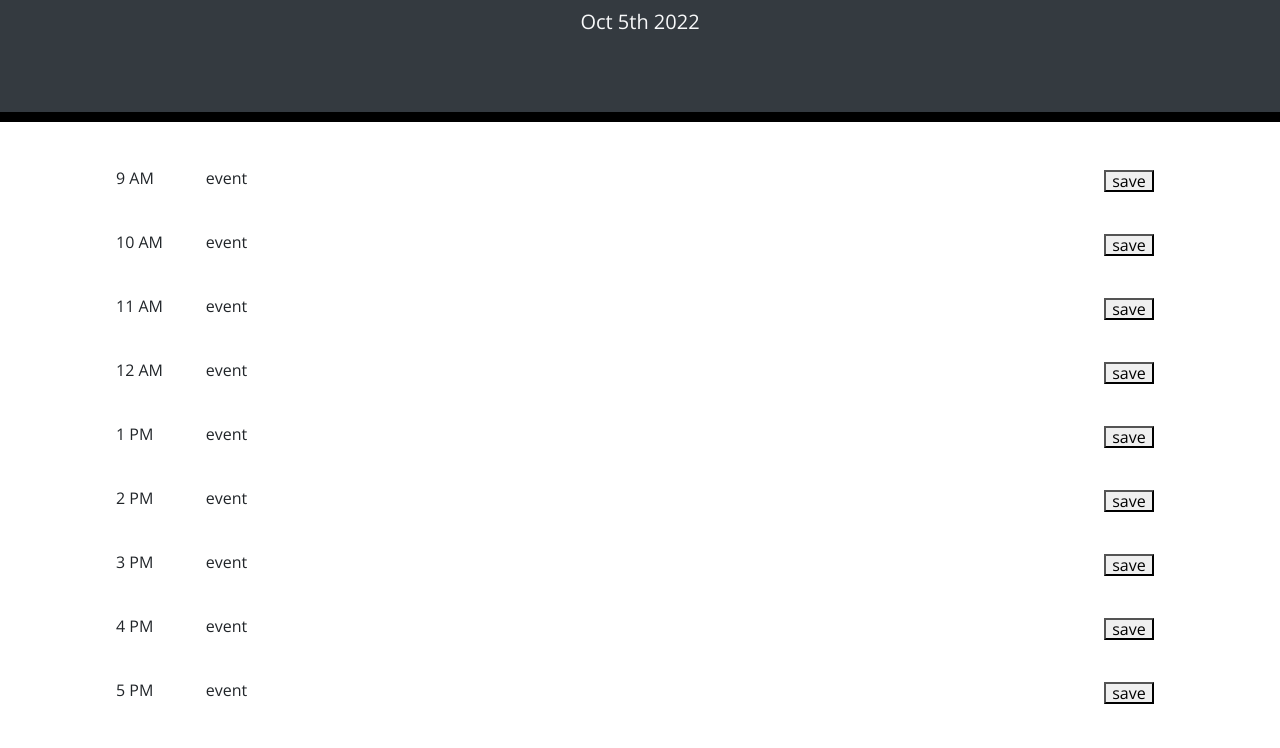
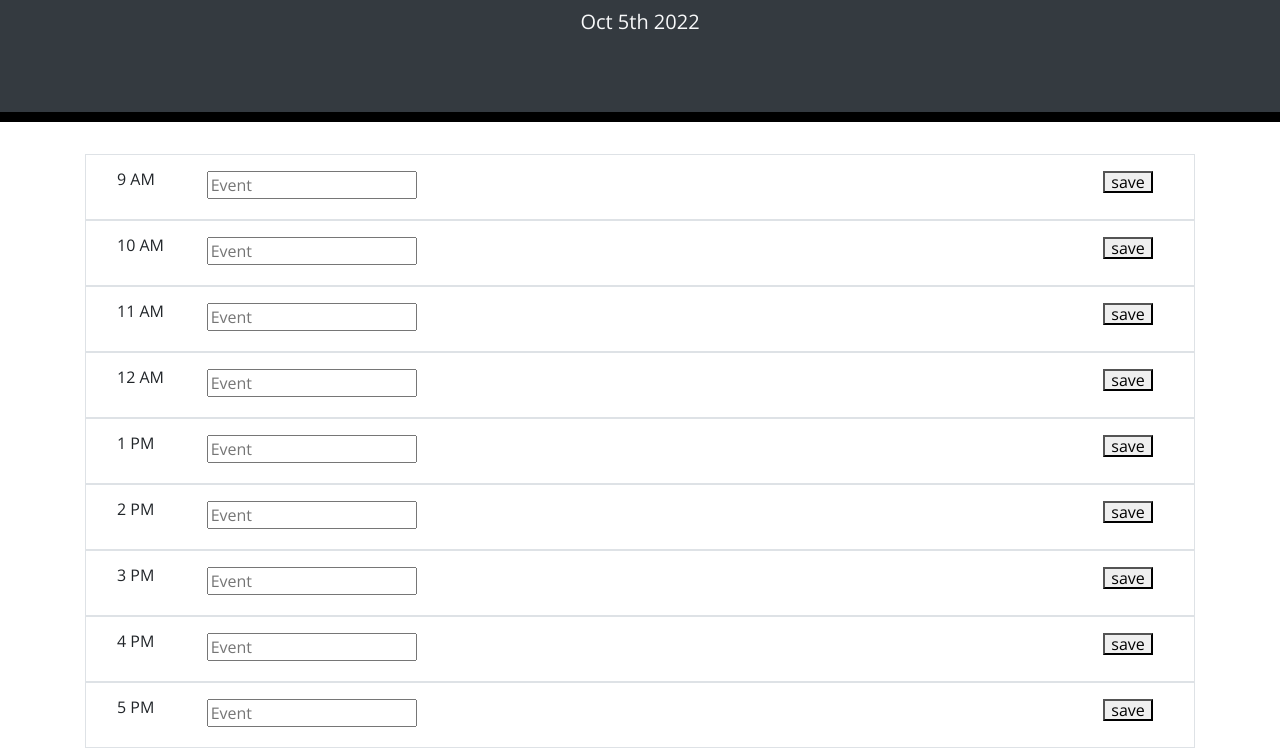
Before and after one commit to amassey42/work-day-scheduler, a plain HTML site: page index.html in a window 1280 px wide. Shown: the part 182-930 px from the top of the page. Drawn offline with nearby package versions, Linux system fonts and the light colour scheme.

Commit message:
added text inputs with placeholder text

```diff
--- a/index.html
+++ b/index.html
@@ -34,49 +34,58 @@
     </header>
     <div class="container">
       <!-- Timeblocks go here -->
-        <div class="col d-flex p-3">
+        <div class="col d-flex p-3 border">
           <div class="col-1 justify-content-center"><p>9 AM</p></div>
-          <div class="col-10 justify-content-center"><p>event</p></div>
+          <div class="col-10 justify-content-center"><input type="
+            text" placeholder="Event"></input></div>
           <div class="col-1 justify-content-center"><button>save</button></div>
         </div>
-        <div class="col d-flex p-3">
+        <div class="col d-flex p-3 border">
           <div class="col-1 justify-content-center"><p>10 AM</p></div>
-          <div class="col-10 justify-content-center"><p>event</p></div>
+          <div class="col-10 justify-content-center"><input type="
+            text" placeholder="Event"></input></div>
           <div class="col-1 justify-content-center"><button>save</button></div>
         </div>
-        <div class="col d-flex p-3">
+        <div class="col d-flex p-3 border">
           <div class="col-1 justify-content-center"><p>11 AM</p></div>
-          <div class="col-10 justify-content-center"><p>event</p></div>
+          <div class="col-10 justify-content-center"><input type="
+            text" placeholder="Event"></input></div>
           <div class="col-1 justify-content-center"><button>save</button></div>
         </div>
-        <div class="col d-flex p-3">
+        <div class="col d-flex p-3 border">
           <div class="col-1 justify-content-center"><p>12 AM</p></div>
-          <div class="col-10 justify-content-center"><p>event</p></div>
+          <div class="col-10 justify-content-center"><input type="
+            text" placeholder="Event"></input></div>
           <div class="col-1 justify-content-center"><button>save</button></div>
         </div>
-        <div class="col d-flex p-3">
+        <div class="col d-flex p-3 border">
           <div class="col-1 justify-content-center"><p>1 PM</p></div>
-          <div class="col-10 justify-content-center"><p>event</p></div>
+          <div class="col-10 justify-content-center"><input type="
+            text" placeholder="Event"></input></div>
           <div class="col-1 justify-content-center"><button>save</button></div>
         </div>
-        <div class="col d-flex p-3">
+        <div class="col d-flex p-3 border">
           <div class="col-1 justify-content-center"><p>2 PM</p></div>
-          <div class="col-10 justify-content-center"><p>event</p></div>
+          <div class="col-10 justify-content-center"><input type="
+            text" placeholder="Event"></input></div>
           <div class="col-1 justify-content-center"><button>save</button></div>
         </div>
-        <div class="col d-flex p-3">
+        <div class="col d-flex p-3 border">
           <div class="col-1 justify-content-center"><p>3 PM</p></div>
-          <div class="col-10 justify-content-center"><p>event</p></div>
+          <div class="col-10 justify-content-center"><input type="
+            text" placeholder="Event"></input></div>
           <div class="col-1 justify-content-center"><button>save</button></div>
         </div>
-        <div class="col d-flex p-3">
+        <div class="col d-flex p-3 border">
           <div class="col-1 justify-content-center"><p>4 PM</p></div>
-          <div class="col-10 justify-content-center"><p>event</p></div>
+          <div class="col-10 justify-content-center"><input type="
+            text" placeholder="Event"></input></div>
           <div class="col-1 justify-content-center"><button>save</button></div>
         </div>
-        <div class="col d-flex p-3">
+        <div class="col d-flex p-3 border">
           <div class="col-1 justify-content-center"><p>5 PM</p></div>
-          <div class="col-10 justify-content-center"><p>event</p></div>
+          <div class="col-10 justify-content-center"><input type="
+            text" placeholder="Event"></input></div>
           <div class="col-1 justify-content-center"><button>save</button></div>
         </div>
     </div>
--- a/script.js
+++ b/script.js
@@ -1,3 +1,3 @@
-var dateTime = moment().format("MMM Do YYYY")
-$("#currentDay").text(dateTime)
-console.log(dateTime)
+var date = moment().format("MMM Do YYYY")
+$("#currentDay").text(date)
+console.log(date)
```
